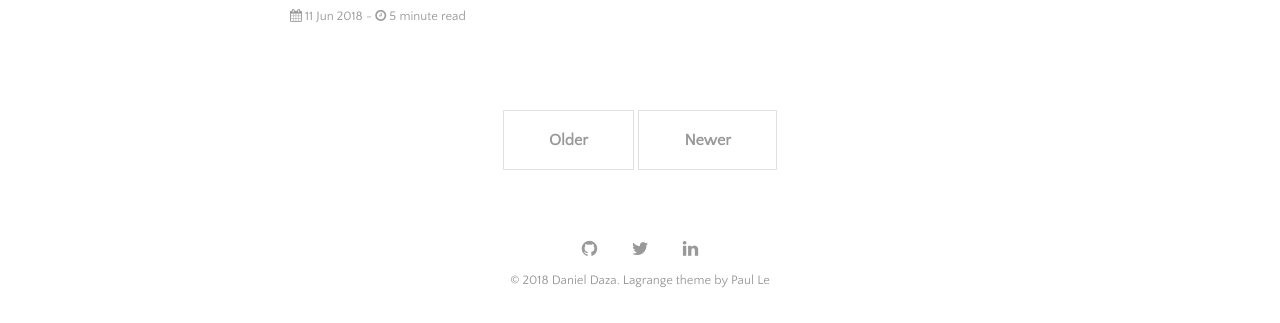
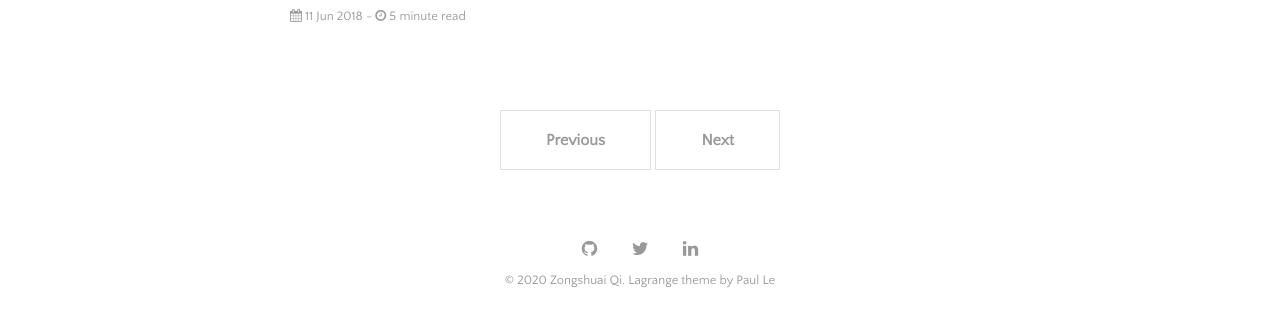
Before and after one commit to zongshuai818/A-temple-for-lab-home, a Jekyll site: the page built from writing/index.html, in a window 1280 px wide. Shown: the part 669-992 px from the top of the page. Built offline with Jekyll 4.4.1, drawn with Linux system fonts in a browser that asks for light colours; formulas are drawn with MathJax 3; the list of posts is cut into pages by our own code.

Commit message:
Second commit

```diff
--- a/_data/settings.yml
+++ b/_data/settings.yml
@@ -1,24 +1,24 @@
 # Change to true for Disqus comments
 disqus:
   comments: true
-  disqus_shortname: 'dfdazac'
+  disqus_shortname: 'qi'
 
-google-ID: 'UA-135279548-1'
+#google-ID: 'UA-135279548-1'
 
 menu:
 - {name: 'Contact', path: 'menu', url: 'contact.html'}
 
 # Available social icons are powered by Font Awesome, so you can use any icon that they offer
 social:
-- {icon: 'github', link: 'https://www.github.com/dfdazac'}
-- {icon: 'twitter', link: 'https://twitter.com/danieldazac'}
+- {icon: 'github', link: 'https://www.github.com/zongshuai818'}
+- {icon: 'twitter', link: 'https://twitter.com/Zach_Qi'}
 - {icon: 'linkedin', link: 'https://www.linkedin.com/in/daniel-daza-8229b5141//'}
 # - {icon: 'rss-square', link: '/rss-feed.xml'}
 
 # Customize site text
 pagination:
-  next_page: 'Newer'
-  previous_page: 'Older'
+  next_page: 'Next'
+  previous_page: 'Previous'
 
 sharing_button_prompt: 'Feel free to share!'
 
--- a/_includes/footer.html
+++ b/_includes/footer.html
@@ -1,4 +1,4 @@
 <footer class="footer">
   {% include social-icons.html %}
-  <div class="post-date"><a href="https://github.com/LeNPaul/Lagrange">© 2018 Daniel Daza. Lagrange theme by Paul Le</a></div>
+  <div class="post-date"><a href="https://github.com/LeNPaul/Lagrange">© 2020 Zongshuai Qi. Lagrange theme by Paul Le</a></div>
 </footer>
```
Also changed, not shown: 1 other file.
